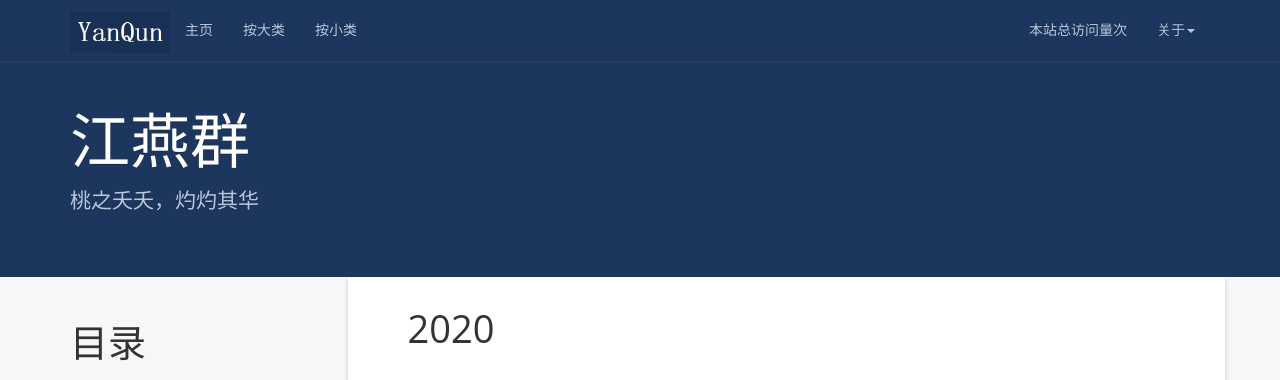
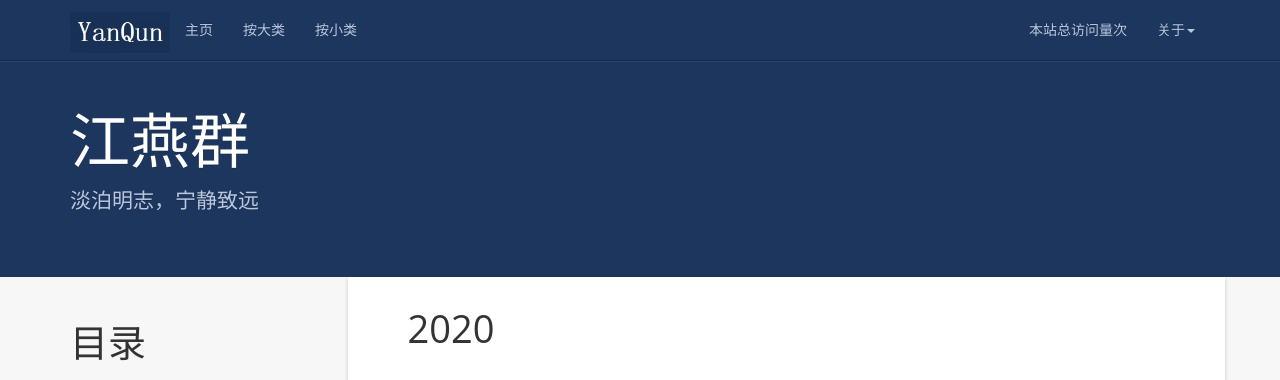
Before and after one commit to Elvira521feng/YanQunJiang.github.io, a Jekyll site: the page built from index.html, in a window 1280 px wide. Shown: the top 380 px of the page. Built offline with Jekyll 4.4.1, drawn with Linux system fonts in a browser that asks for light colours; nearby versions of some CDN libraries; a script that is not in the unit is left out; the list of posts is cut into pages by our own code; comment, search, counter and statistics services are not loaded.

Commit message:
修改主页描述

```diff
--- a/_config.yml
+++ b/_config.yml
@@ -6,8 +6,8 @@ url: https://elvira521feng.github.io/
 resume_site: https://elvira521feng.github.io/YanQunJiang.github.io/
 github: https://github.com/Elvira521feng/
 baseurl: "/YanQunJiang.github.io"
-description: 桃之夭夭，灼灼其华
-meta_description: 江燕群;个人博客;桃之夭夭，灼灼其华；
+description: 淡泊明志，宁静致远
+meta_description: 江燕群;个人博客;
 motto: 淡泊明志，宁静致远
 banner: 博学而笃志,切问而近思
 
```
